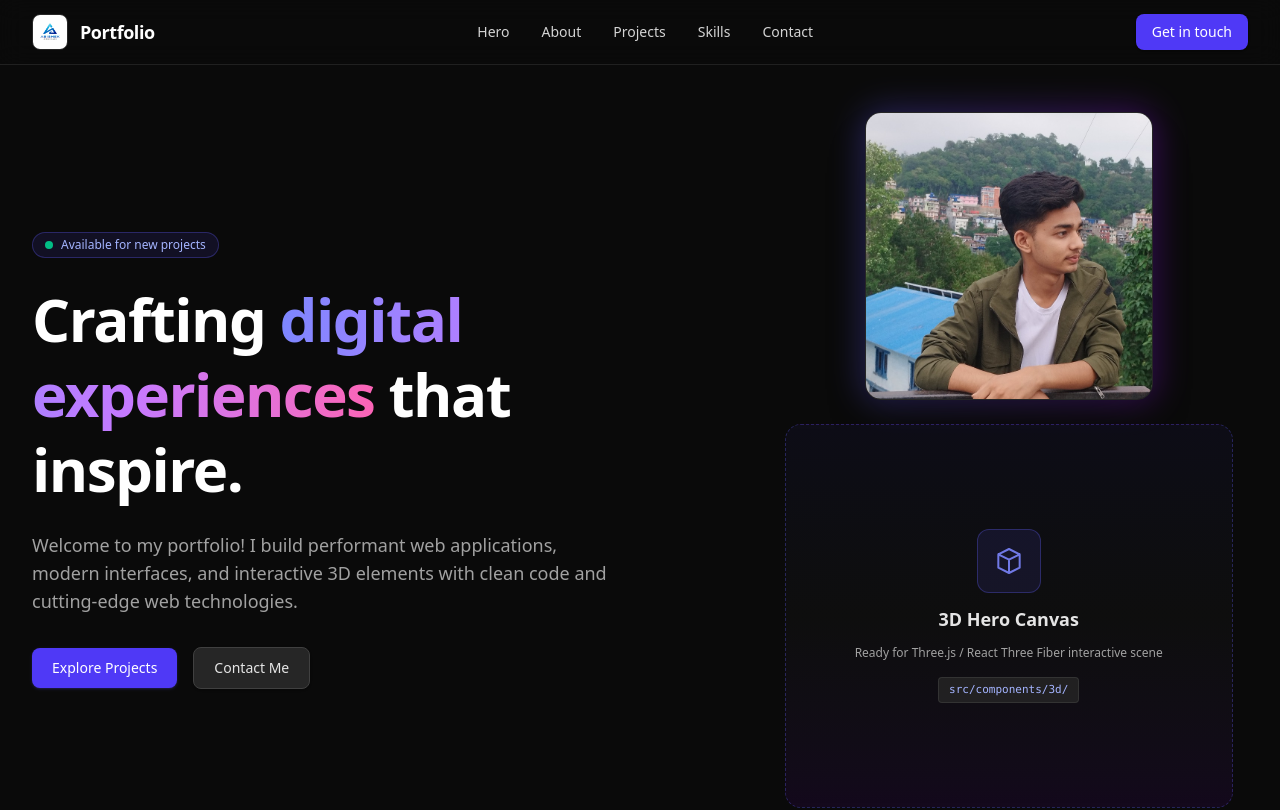
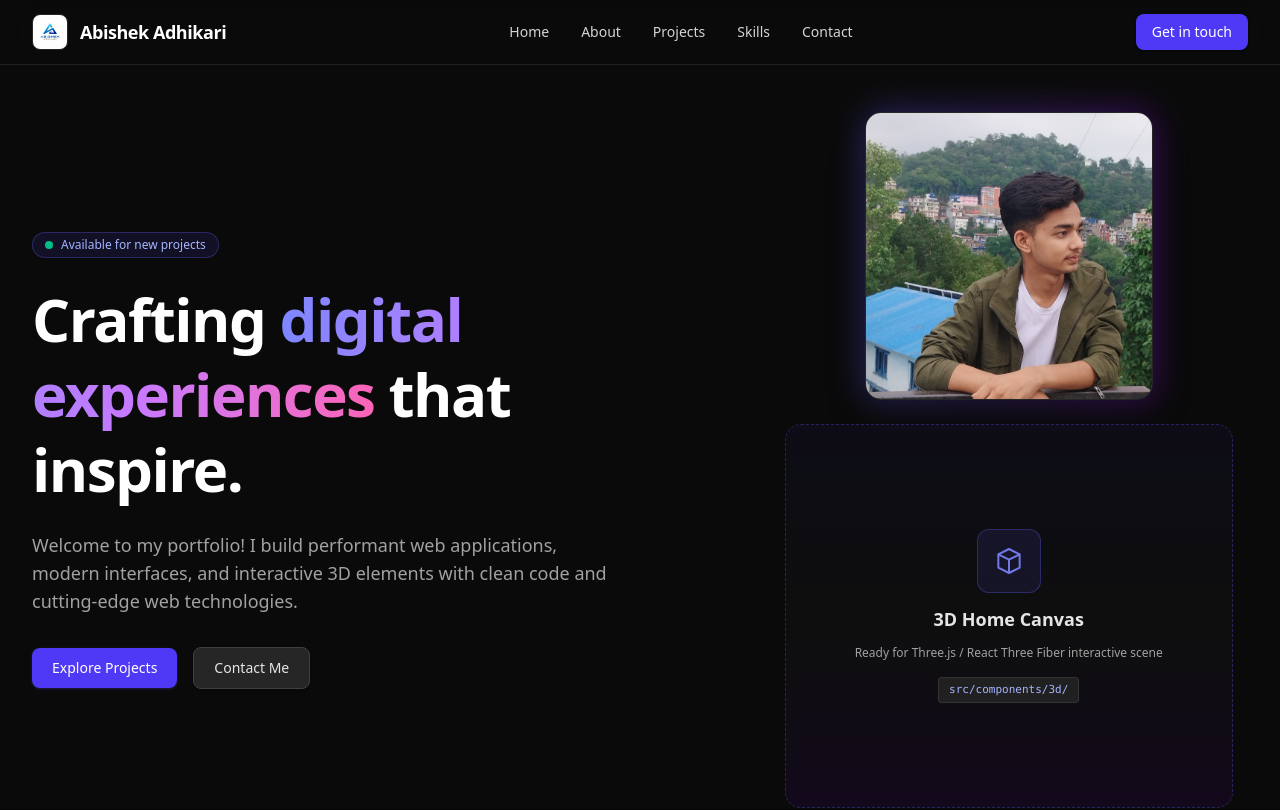
Before and after one commit to abishek056/Portfolio, a React (Vite) app: page / in a window 1280 px wide. Shown: the top 810 px of the page. Built offline with nearby package versions, Linux system fonts and the light colour scheme.

Commit message:
fix: replace portfolio with name and change hero from home

```diff
--- a/src/App.tsx
+++ b/src/App.tsx
@@ -1,7 +1,7 @@
 import React from 'react'
 import { Navbar } from './components/layout/Navbar'
 import { Footer } from './components/layout/Footer'
-import { Hero } from './components/sections/Hero'
+import { Home } from './components/sections/Home'
 import { About } from './components/sections/About'
 import { Projects } from './components/sections/Projects'
 import { Skills } from './components/sections/Skills'
@@ -13,7 +13,7 @@ export const App: React.FC = () => {
       <Navbar />
 
       <main className="grow">
-        <Hero />
+        <Home />
         <About />
         <Projects />
         <Skills />
--- a/src/components/layout/Footer.tsx
+++ b/src/components/layout/Footer.tsx
@@ -13,7 +13,7 @@ export const Footer: React.FC = () => {
           © {new Date().getFullYear()} All rights reserved. Crafted with React, Tailwind CSS, & Vite.
         </p>
         <div className="flex items-center space-x-6 text-sm text-neutral-400">
-          <a href="#hero" className="hover:text-neutral-200 transition-colors">
+          <a href="#home" className="hover:text-neutral-200 transition-colors">
             Back to Top ↑
           </a>
         </div>
--- a/src/components/layout/Navbar.tsx
+++ b/src/components/layout/Navbar.tsx
@@ -6,14 +6,14 @@ export const Navbar: React.FC = () => {
   return (
     <header className="fixed top-0 left-0 right-0 z-50 backdrop-blur-md bg-neutral-950/80 border-b border-neutral-800/80">
       <div className="max-w-7xl mx-auto px-4 sm:px-6 lg:px-8 h-16 flex items-center justify-between">
-        <a href="#hero" className="flex items-center gap-3 group">
+        <a href="#home" className="flex items-center gap-3 group">
           <img
             src={logoImg}
             alt="Logo"
             className="w-9 h-9 object-contain rounded-lg border border-neutral-800 group-hover:border-indigo-500/50 transition-colors"
           />
           <span className="font-bold text-lg text-white tracking-tight group-hover:text-indigo-400 transition-colors">
-            Portfolio
+            Abishek Adhikari
           </span>
         </a>
 
--- a/src/components/sections/Hero.tsx
+++ b/src/components/sections/Home.tsx
@@ -3,9 +3,9 @@ import profileImg from '../../assets/image/home/profile1.jpg'
 import { CanvasPlaceholder } from '../3d/CanvasPlaceholder'
 import { Button } from '../ui/Button'
 
-export const Hero: React.FC = () => {
+export const Home: React.FC = () => {
   return (
-    <section id="hero" className="min-h-screen pt-28 pb-16 flex items-center relative overflow-hidden">
+    <section id="home" className="min-h-screen pt-28 pb-16 flex items-center relative overflow-hidden">
       <div className="max-w-7xl mx-auto px-4 sm:px-6 lg:px-8 w-full">
         <div className="grid grid-cols-1 lg:grid-cols-12 gap-12 items-center">
           <div className="lg:col-span-7 space-y-6 text-left">
@@ -46,7 +46,7 @@ export const Hero: React.FC = () => {
 
             <div className="w-full max-w-md">
               <CanvasPlaceholder
-                title="3D Hero Canvas"
+                title="3D Home Canvas"
                 subtitle="Ready for Three.js / React Three Fiber interactive scene"
               />
             </div>
--- a/src/data/portfolioData.ts
+++ b/src/data/portfolioData.ts
@@ -13,7 +13,7 @@ export interface Skill {
 }
 
 export const NAV_LINKS = [
-  { name: 'Hero', href: '#hero' },
+  { name: 'Home', href: '#home' },
   { name: 'About', href: '#about' },
   { name: 'Projects', href: '#projects' },
   { name: 'Skills', href: '#skills' },
```
